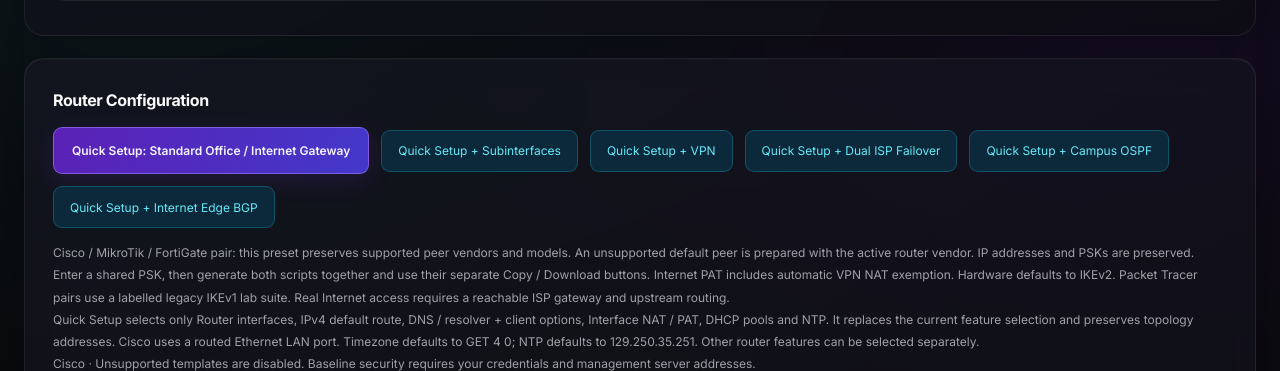
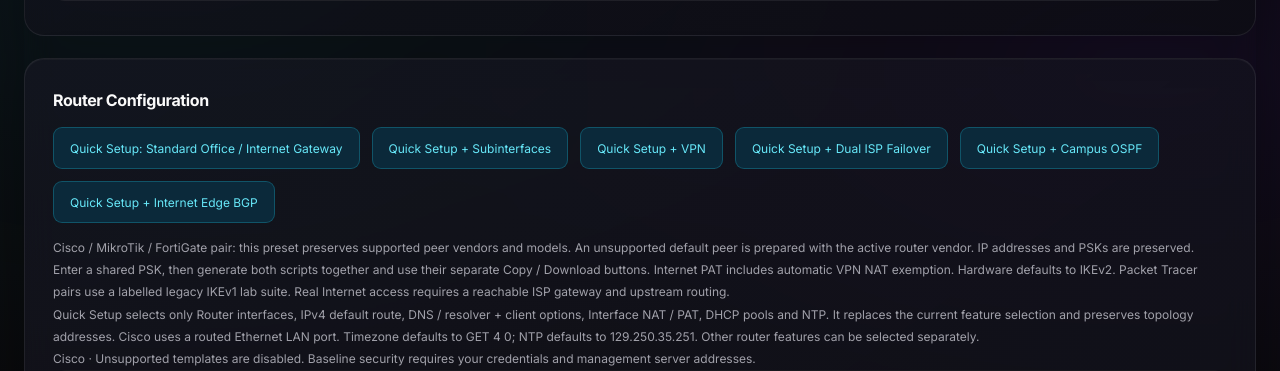
Before and after one commit to giorgikukulava12345-bit/sysadmin-dashboard, a Flask app: page / in a window 1280 px wide. Shown: the part 1722-2093 px from the top of the page. Run offline with Flask 3, Linux system fonts and the light colour scheme; some libraries are stand-ins or nearby versions.

```diff
--- a/static/vpn/lab-polish.css
+++ b/static/vpn/lab-polish.css
@@ -16,8 +16,6 @@
 .noc-composer .noc-feature-toggle[data-unsupported=true]{opacity:.42;cursor:not-allowed;transform:none;box-shadow:none}
 .noc-composer .noc-advanced-routing{margin-top:18px;border-top:1px solid #ffffff12;padding-top:12px}
 .noc-composer .noc-advanced-routing>summary{font-size:12px;color:#a5f3fc}
-.noc-composer .noc-actions button[data-office-preset]{background:linear-gradient(110deg,#5b21b6,#4338ca);border-color:#a78bfa88;color:#f5f3ff;box-shadow:0 6px 24px #7c3aed28;font:600 12px/1.6 Inter,sans-serif;padding:13px 18px}
-.noc-composer .noc-actions button[data-office-preset]:hover{background:#6d28d9;box-shadow:0 6px 28px #8b5cf64d}
 .noc-composer .noc-actions button.noc-generate[data-generate]{box-shadow:0 0 0 1px #67e8f940,0 0 30px #22d3ee33;background:linear-gradient(110deg,#0891b2,#0e7490);font-weight:700}
 .noc-output-state{transition:color .25s,background .25s;padding:8px 0}
 .noc-incident-badge{border:1px solid #fbbf2440;color:#fbbf24;background:#78350f25;border-radius:999px;padding:5px 10px;font:600 10px/1.6 Inter,sans-serif}
```
